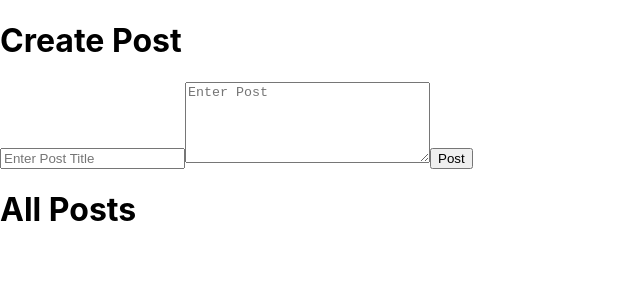
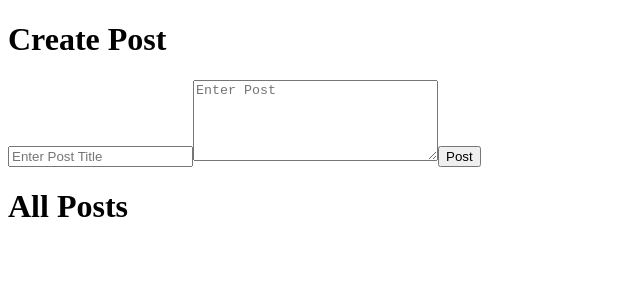
Before and after one commit to polevoyd/crud-redux-example, a React (Create React App) app: page / in a window 1280 px wide. Shown: the top 300 px of the page, without its empty margins (0-640 px from the left). Built offline with nearby package versions, Linux system fonts and the light colour scheme.

Commit message:
initial commit

```diff
--- a/src/index.css
+++ b/src/index.css
@@ -1,14 +1 @@
-body {
-  margin: 0;
-  padding: 0;
-  font-family: -apple-system, BlinkMacSystemFont, "Segoe UI", "Roboto", "Oxygen",
-    "Ubuntu", "Cantarell", "Fira Sans", "Droid Sans", "Helvetica Neue",
-    sans-serif;
-  -webkit-font-smoothing: antialiased;
-  -moz-osx-font-smoothing: grayscale;
-}
-
-code {
-  font-family: source-code-pro, Menlo, Monaco, Consolas, "Courier New",
-    monospace;
-}
+ /* WRITE CSS  */
```
